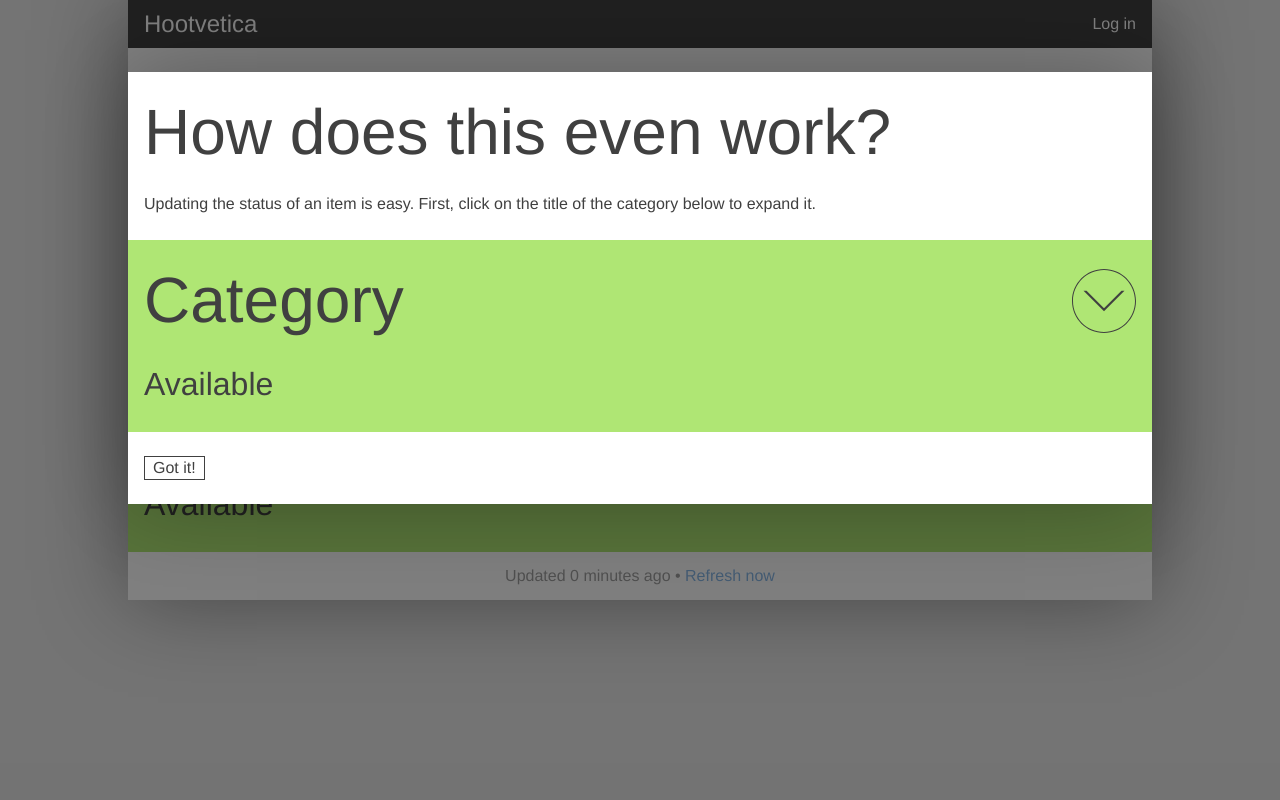
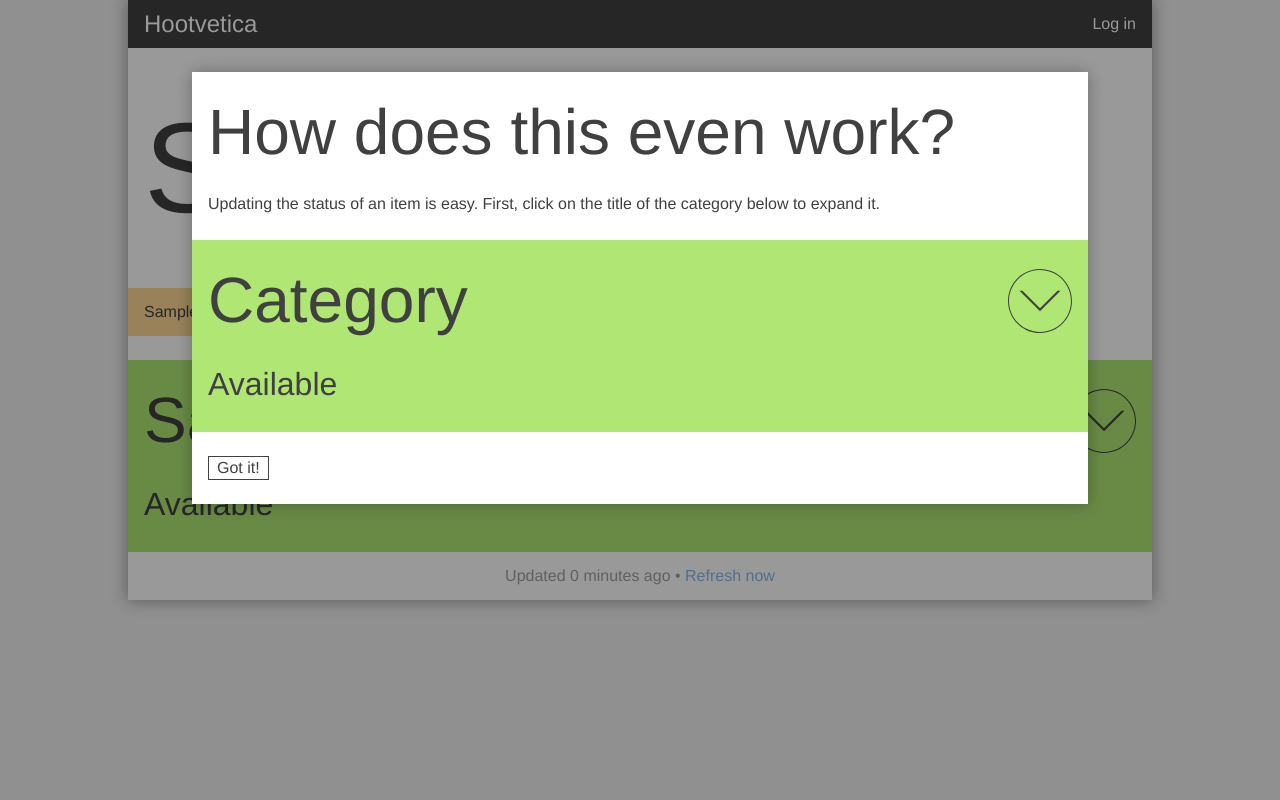
Before and after one commit to ninepints/hootvetica, a Django app: page /location/1/ in a window 1280 px wide. Run offline with Django 3.2, Linux system fonts and the light colour scheme; tables that the repository leaves empty hold one stand-in row (values such as "Sample post"); parts of the project's set-up code (start-up, migrations or seed data) failed here and were passed over; some libraries are stand-ins or nearby versions.

Commit message:
Style update

```diff
--- a/hootvetica/static/css/base.css
+++ b/hootvetica/static/css/base.css
@@ -273,7 +273,7 @@ select:disabled
 
 body
 {
-    background-color: rgb(232,232,232);
+    background-color: rgb(240,240,240);
 }
 
 div#container
@@ -284,7 +284,7 @@ div#container
     max-width: 1024px;
     margin: 0 auto;
     border-top: none;
-    box-shadow: 0 0 85px 0 rgba(0,0,0,0.4);
+    box-shadow: 0 0 16px 0 rgba(0,0,0,0.4);
     background-color: white;
     overflow: hidden;
 }
--- a/hootvetica/static/food/css/location-detail.css
+++ b/hootvetica/static/food/css/location-detail.css
@@ -483,7 +483,7 @@ div#overlay
     right: 0;
     bottom: 0;
     left: 0;
-    background-color: rgba(0,0,0,0.5);
+    background-color: rgba(0,0,0,0.4);
     opacity: 1;
     overflow: auto;
     z-index: 1;
@@ -515,12 +515,12 @@ div.popup
     -ms-box-sizing: border-box;
     -o-box-sizing: border-box;
     box-sizing: border-box;
-    width: 100%;
-    min-width: 768px;
-    max-width: 1024px;
+    width: 87.5%;
+    min-width: 672px;
+    max-width: 896px;
     margin: 4.5em auto;
     padding: 0 1em;
-    box-shadow: 0 0 85px rgba(0,0,0,0.3);
+    box-shadow: 0 0 16px rgba(0,0,0,0.3);
     background-color: white;
     overflow: hidden;
 }
```
